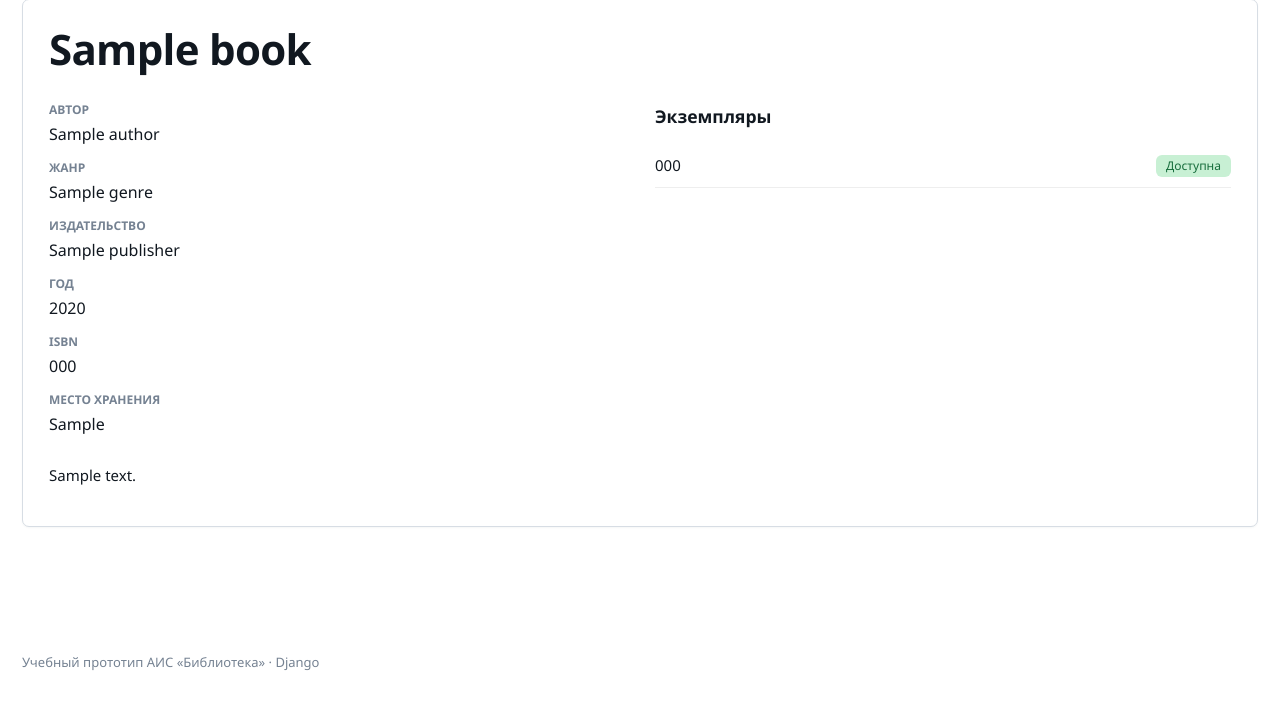
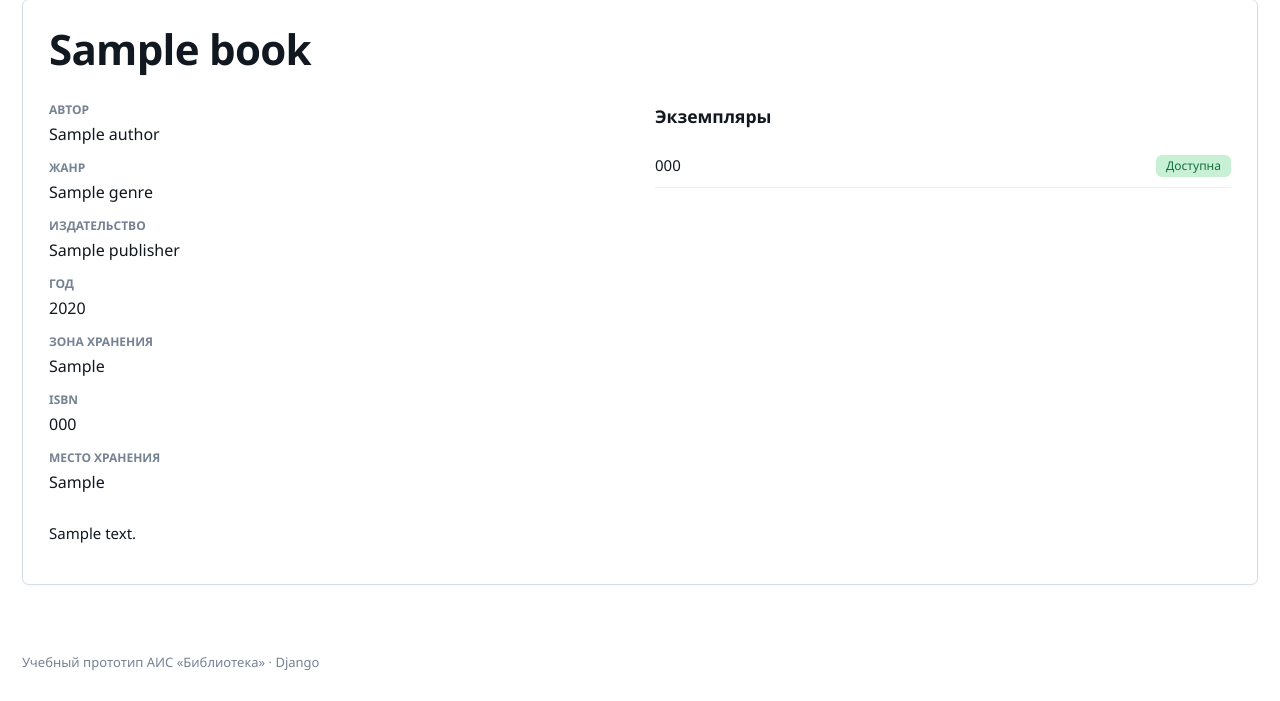
Before and after one commit to Avar1tia/ais-biblioteka, a Django app: page /book/1/ in a window 1280 px wide. Shown: the part 118-819 px from the top of the page. Run offline with Django 4.2, Linux system fonts and the light colour scheme; tables that the repository leaves empty hold one stand-in row (values such as "Sample post").

Commit message:
Add optional book storage zone migration

```diff
--- /dev/null
+++ b/database/changes/0003_book_storage_zone.sql
@@ -0,0 +1 @@
+ALTER TABLE public.library_book ADD COLUMN storage_zone varchar(24) NULL;
--- a/library/models.py
+++ b/library/models.py
@@ -40,6 +40,7 @@ class Book(models.Model):
     isbn = models.CharField("ISBN", max_length=32, blank=True, db_index=True)
     description = models.TextField("Описание", blank=True)
     shelf_location = models.CharField("Место хранения", max_length=32, null=True, blank=True)
+    storage_zone = models.CharField("Зона хранения", max_length=24, null=True, blank=True)
     class Meta:
         ordering = ["title"]
         verbose_name = "книга"
--- a/library/templates/library/book_detail.html
+++ b/library/templates/library/book_detail.html
@@ -1 +1 @@
-{% extends 'library/base.html' %}{% block content %}<a class="back" href="{% url 'library:catalog' %}">← В каталог</a><div class="card detail"><h1>{{ book.title }}</h1><div class="grid-2"><div><dl><dt>Автор</dt><dd>{{ book.authors_text }}</dd><dt>Жанр</dt><dd>{{ book.genre|default:'—' }}</dd><dt>Издательство</dt><dd>{{ book.publisher|default:'—' }}</dd><dt>Год</dt><dd>{{ book.year|default:'—' }}</dd><dt>ISBN</dt><dd>{{ book.isbn|default:'—' }}</dd>{% if book.shelf_location %}<dt>Место хранения</dt><dd>{{ book.shelf_location }}</dd>{% endif %}</dl></div><div><h3>Экземпляры</h3>{% for copy in book.copies.all %}<div class="copy-row"><span>{{ copy.inventory_number }}</span><span class="badge {% if copy.status == 'available' %}ok{% else %}bad{% endif %}">{{ copy.get_status_display }}</span></div>{% endfor %}</div></div><p>{{ book.description }}</p></div>{% endblock %}
+{% extends 'library/base.html' %}{% block content %}<a class="back" href="{% url 'library:catalog' %}">← В каталог</a><div class="card detail"><h1>{{ book.title }}</h1><div class="grid-2"><div><dl><dt>Автор</dt><dd>{{ book.authors_text }}</dd><dt>Жанр</dt><dd>{{ book.genre|default:'—' }}</dd><dt>Издательство</dt><dd>{{ book.publisher|default:'—' }}</dd><dt>Год</dt><dd>{{ book.year|default:'—' }}</dd><dt>Зона хранения</dt><dd>{{ book.storage_zone|default:"—" }}</dd><dt>ISBN</dt><dd>{{ book.isbn|default:'—' }}</dd>{% if book.shelf_location %}<dt>Место хранения</dt><dd>{{ book.shelf_location }}</dd>{% endif %}</dl></div><div><h3>Экземпляры</h3>{% for copy in book.copies.all %}<div class="copy-row"><span>{{ copy.inventory_number }}</span><span class="badge {% if copy.status == 'available' %}ok{% else %}bad{% endif %}">{{ copy.get_status_display }}</span></div>{% endfor %}</div></div><p>{{ book.description }}</p></div>{% endblock %}
```
Also changed, not shown: library/migrations/0003_book_storage_zone.py (added).
